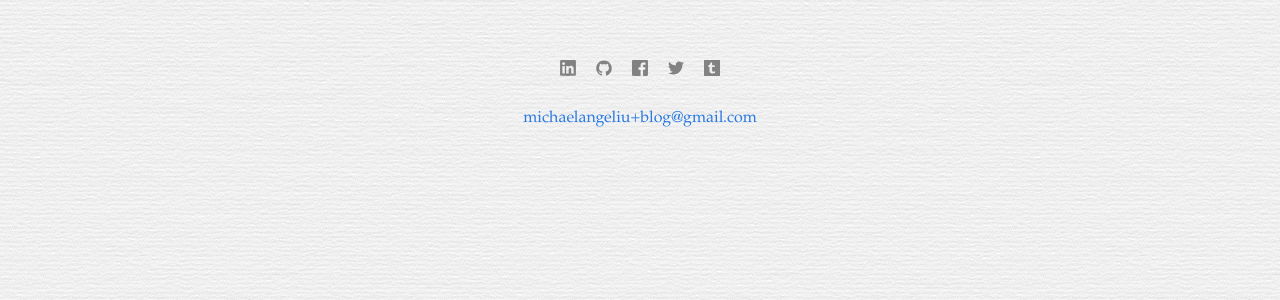
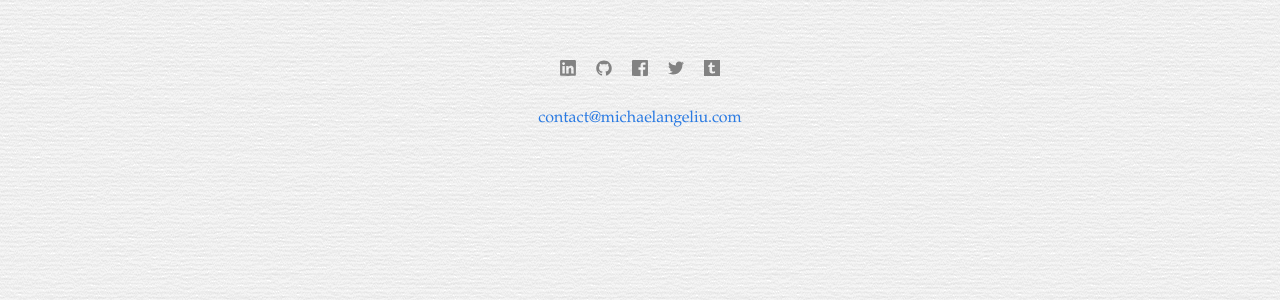
Before and after one commit to michaelangeliu/michaelangeliu.github.io, a Jekyll site: the page built from index.html, in a window 1280 px wide. Shown: the part 587-887 px from the top of the page. Built offline with Jekyll 4.4.1, drawn with Linux system fonts in a browser that asks for light colours.

Commit message:
Update url and email

```diff
--- a/_config.yml
+++ b/_config.yml
@@ -1,12 +1,12 @@
 # Site settings
 title: Michael Liu
-email: michaelangeliu+blog@gmail.com
+email: contact@michaelangeliu.com
 description: > # this means to ignore newlines until "baseurl:"
   Soon to be a compiled source of everything Michael Liu wants you
   to know about himself. He's a renaissance man of the modern era.
   Web developer. Aspiring Polyglot. Violinist. Dancer.
 baseurl: "" # the subpath of your site, e.g. /blog/
-url: "http://michaelangeliu.github.io" # the base hostname & protocol for your site
+url: "http://www.michaelangeliu.com" # the base hostname & protocol for your site
 
 twitter_username: michaelangeliu
 github_username:  michaelangeliu
```
